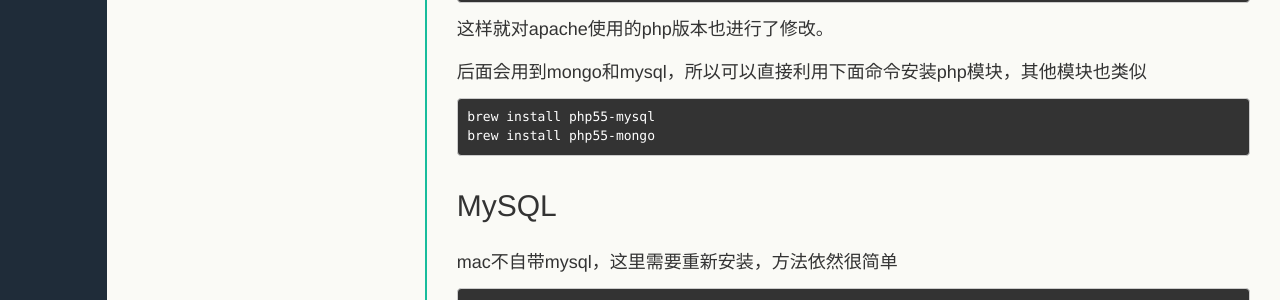
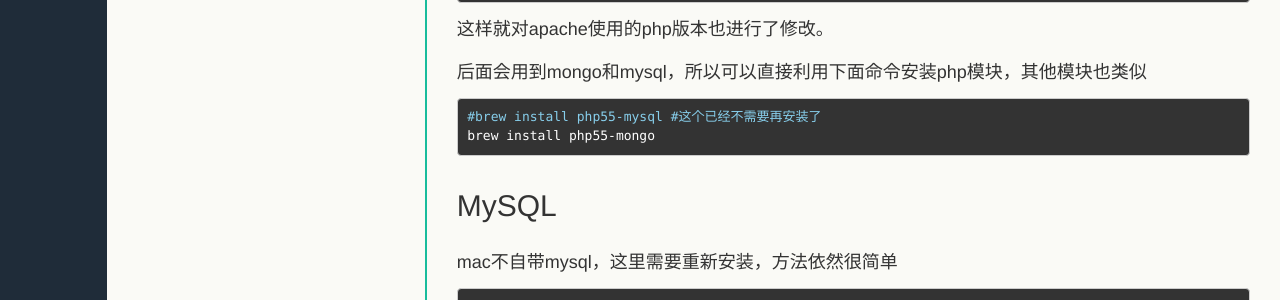
Before and after one commit to dayon3z1/suyan, a Jekyll site: the page built from _posts/2013-12-11-lamp-in-mac.md, in a window 1280 px wide. Shown: the part 3625-3925 px from the top of the page. Built offline with Jekyll 4.4.1, drawn with Linux system fonts in a browser that asks for light colours; Markdown is read by kramdown in place of the engine named in the settings.

Commit message:
remove install php55-mysql

```diff
--- a/_posts/2013-12-11-lamp-in-mac.md
+++ b/_posts/2013-12-11-lamp-in-mac.md
@@ -156,7 +156,7 @@ PHP在mac下默认安装了，但是不好控制版本，利用brew可以再mac
 
 后面会用到mongo和mysql，所以可以直接利用下面命令安装php模块，其他模块也类似
 
-    brew install php55-mysql
+    #brew install php55-mysql #这个已经不需要再安装了
     brew install php55-mongo
 
 ## MySQL
```
